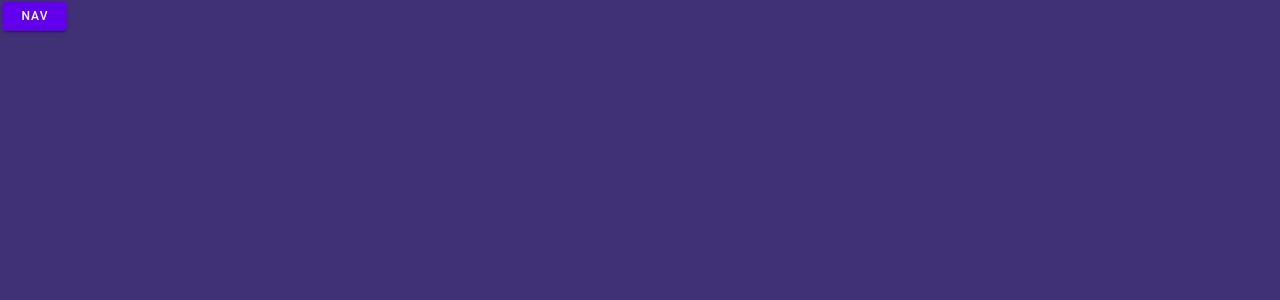
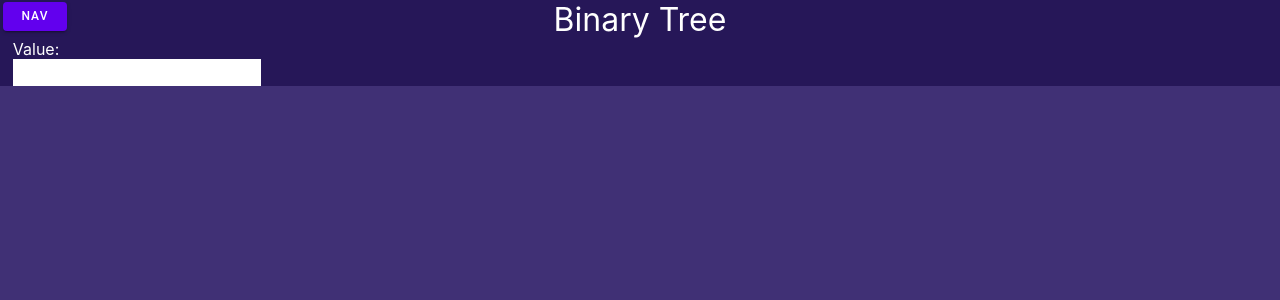
Before and after one commit to kjameer0/hashmap-visualizer, a React (Vite) app: page /binary-tree in a window 1280 px wide. Shown: the top 300 px of the page. Built offline with nearby package versions, Linux system fonts and the light colour scheme.

Commit message:
afixed: changed li clicks in hashvis to buttons

```diff
--- a/src/components/BinaryTree.tsx
+++ /dev/null
@@ -1,5 +0,0 @@
-import React, { useState } from 'react';
-//use style objects
-export default function BinaryTree() {
-  return <div className="container"></div>;
-}
--- /dev/null
+++ b/src/components/BinaryTreeVisNode.tsx
@@ -0,0 +1,4 @@
+import { BinaryTreeMaker, BinaryTreeNode } from 'utils/binaryTree-utils';
+export default function BinaryTreeVisNode({ currentTree }: { currentTree: BinaryTreeNode[] }) {
+  return <div></div>;
+}
--- a/src/components/HashVis.tsx
+++ b/src/components/HashVis.tsx
@@ -12,7 +12,7 @@ export default function HashVis({
   setSelected: (a: string) => void;
   setHashKey: (key: string) => void;
 }) {
-  function handleSelect(e: React.MouseEvent<HTMLLIElement>, pair: string[]) {
+  function handleSelect(e: React.MouseEvent<HTMLButtonElement>, pair: string[]) {
     if (selected === pair[0]) {
       setSelected('');
       setHashKey('');
@@ -27,11 +27,15 @@ export default function HashVis({
         return (
           <li
             key={index}
-            onClick={(e) => handleSelect(e, pair)}
-            style={{ backgroundColor: selected === pair[0] ? 'white' : undefined }}
+            style={{
+              backgroundColor: selected === pair[0] ? 'white' : undefined,
+              color: selected === pair[0] ? 'black' : undefined,
+            }}
           >
-            <p>{pair[0]}</p>
-            <p>{pair[1]}</p>
+            <button key={index} onClick={(e) => handleSelect(e, pair)}>
+              <p>{pair[0]}</p>
+              <p>{pair[1]}</p>
+            </button>
           </li>
         );
       })}
--- /dev/null
+++ b/src/components/visualizers/BinaryTree.tsx
@@ -0,0 +1,23 @@
+import React, { useState } from 'react';
+import { BinaryTreeMaker, BinaryTreeNode, generateRandomBinaryTree } from 'utils/binaryTree-utils';
+//use style objects
+export default function BinaryTree() {
+  const [currentTree, setCurrentTree] = useState(new BinaryTreeMaker([] as BinaryTreeNode[]));
+  const [val, setVal] = useState('');
+  const [errorText, setErrorText] = useState('');
+  const [output, setOutPut] = useState('');
+  const [selected, setSelected] = useState(0);
+
+  return (
+    <div className="container">
+      <h1>Binary Tree</h1>
+      <div className="btree-fields">
+        <p>Value:</p>
+        <label htmlFor="btree-val">
+          <input type="text" value={val} onChange={(e) => setVal(e.target.value)} />
+        </label>
+      </div>
+      <div className="btree-vis"></div>
+    </div>
+  );
+}
--- a/src/components/visualizers/hashmap.tsx
+++ b/src/components/visualizers/hashmap.tsx
@@ -16,6 +16,9 @@ export default function HashMap() {
 
   useEffect(() => {
     setOutPut('');
+    setHashKey('');
+    setHashVal('');
+    setSelected('');
   }, [hashmap]);
 
   useEffect(() => {
--- a/src/index.css
+++ b/src/index.css
@@ -283,7 +283,22 @@ input {
   border: 1px solid white;
   cursor: pointer;
 }
-
+.hash-visual > ul > li:hover {
+  background-color: white;
+}
+.hash-visual > ul > li > button {
+  display: flex;
+  flex-direction: column;
+  font-size: 1.2rem;
+  padding: .75rem;
+  margin: -10px;
+}
+.hash-visual > ul > li  > button > p{
+  margin: .1rem auto;
+}
+.hash-visual > ul > li > button:active {
+  background-color: white;
+}
 .hash-visual > h2 {
   text-align: center;
 }
--- a/src/main.tsx
+++ b/src/main.tsx
@@ -6,7 +6,7 @@ import 'tailwindcss/tailwind.css';
 //components
 import Arr from 'components/visualizers/Array';
 import Hashmap from 'components/visualizers/Hashmap';
-import BinaryTree from 'components/BinaryTree';
+import BinaryTree from 'components/visualizers/BinaryTree';
 import { ErrorPage } from 'utils/error-handling';
 
 import App from './App';
```
